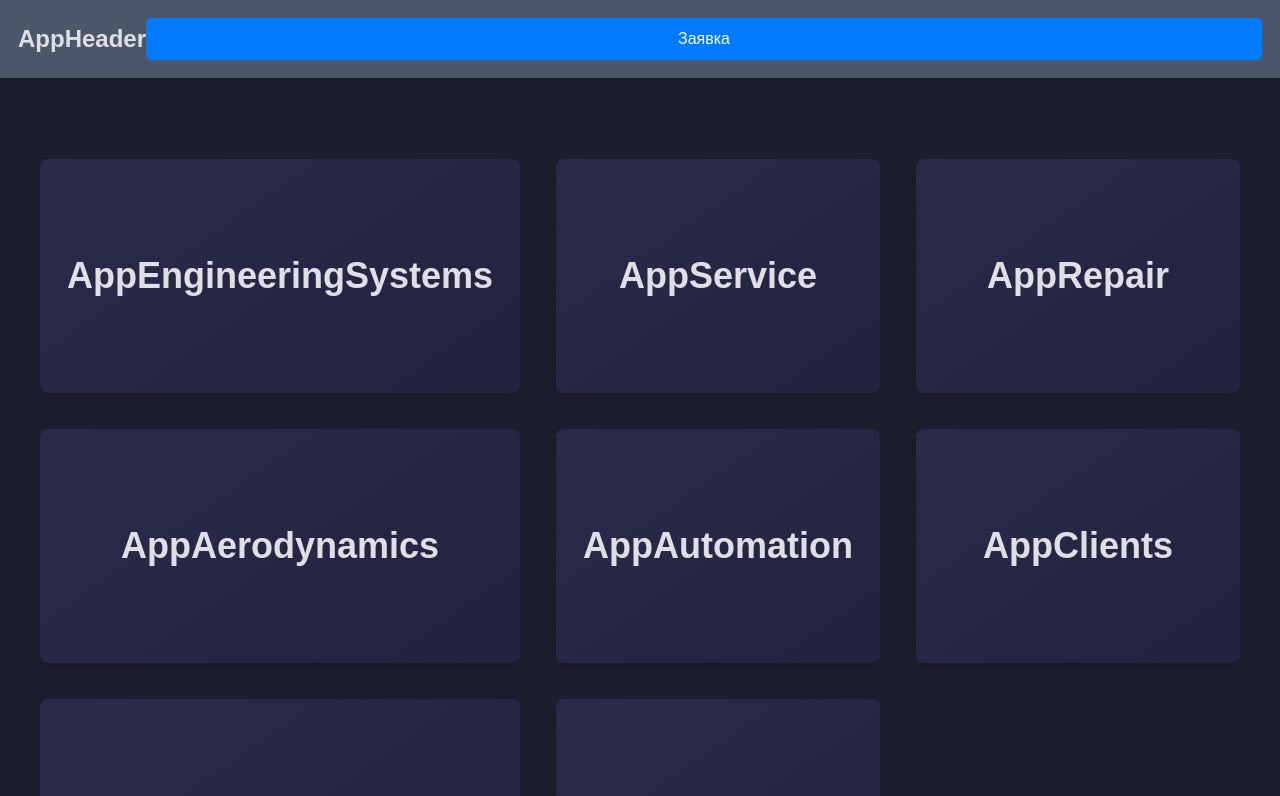
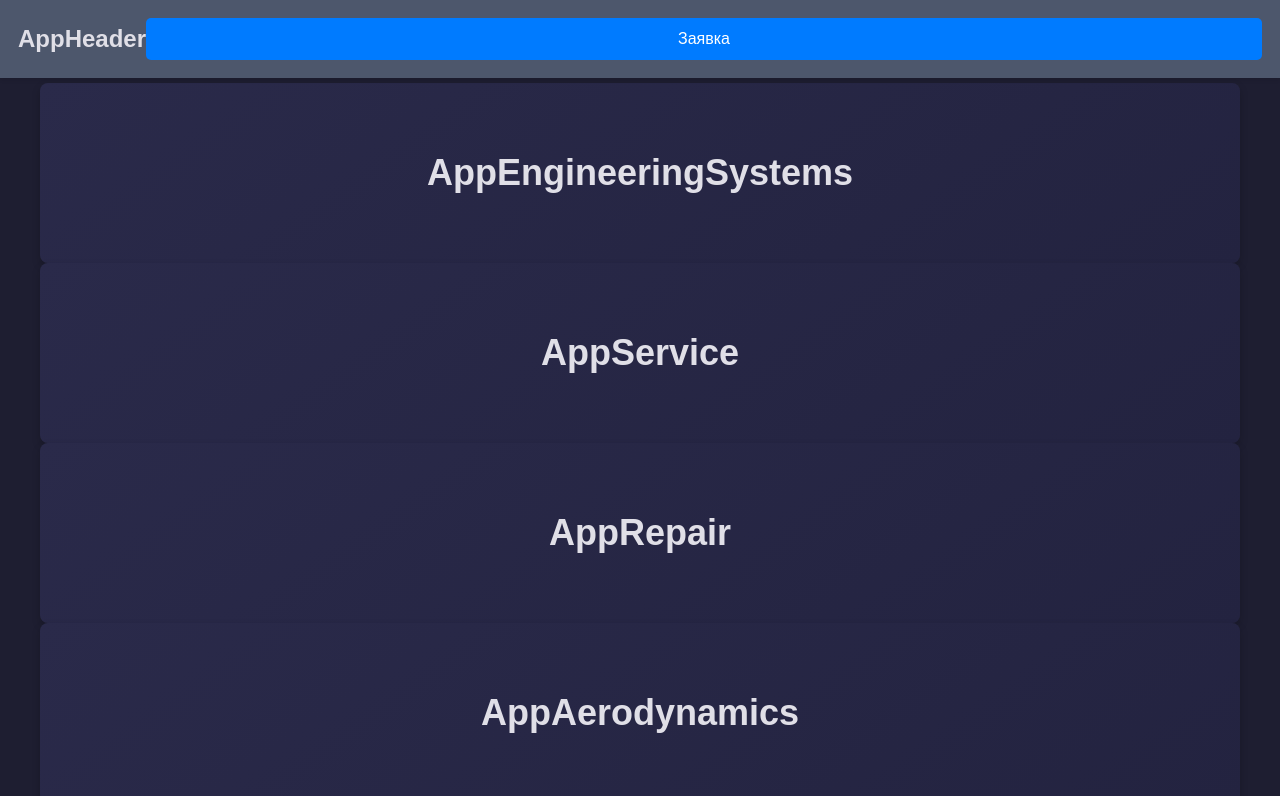
Before and after one commit to angeynik/ctc-site, a Vue app: page / in a window 1280 px wide. Shown: the top 796 px of the page. Built offline with nearby package versions, Linux system fonts and the light colour scheme.

Commit message:
Работа с css

```diff
--- a/src/assets/style.css
+++ b/src/assets/style.css
@@ -112,7 +112,9 @@ body {
   flex: 1;
   display: flex;
   flex-direction: column;
-  padding: var(--spacing-md);
+  margin: 0;
+  padding: 0 !important;
+  align-content: flex-start;
 }
 
 /* Footer стили */
@@ -124,13 +126,23 @@ body {
 }
 
 /* Компоненты лендинга */
-.landing-grid {
+/* .landing-grid {
   display: grid;
+  justify-items: stretch;
   gap: var(--spacing-lg);
   margin: var(--spacing-xl) 0;
+} */
+ .landing-grid {
+  display: flex;
+  flex-direction: column;
+  align-items: center;
+  gap: 0; /* Отступ между компонентами */
+  width: 100%;
+  margin: 0;
+  padding: 0;
 }
-
-.select-component {
+/* Компоненты отображаемые на лендинге AppClients AppReviews и т.д.*/
+.landing-component {
   cursor: pointer;
   padding: var(--spacing-lg);
   border-radius: 8px;
@@ -140,23 +152,56 @@ body {
   display: flex;
   align-items: center;
   justify-content: center;
-  min-height: 150px;
+  margin: 0;
+  box-sizing: border-box;
+  min-height: auto;
+  width: 100%;
 }
 
-.select-component:hover {
+.landing-component:hover {
   transform: translateY(-2px);
   box-shadow: 0 6px 12px rgba(0,0,0,0.3);
   background: linear-gradient(145deg, #3a3a5a, #323250);
 }
 
-.select-component h1,
-.select-component h2,
-.select-component h3 {
+.landing-component h1,
+.landing-component h2,
+.landing-component h3 {
   margin: 0;
   text-align: center;
   color: var(--light_font);
 }
-
+.landing-component-dark {
+  background: linear-gradient(145deg, #2a2a4a, #232340);
+  box-shadow: 0 4px 8px rgba(0,0,0,0.2);
+  transition: all 0.3s ease;
+  display: flex;
+  align-items: center;
+  justify-content: center;
+  margin: 0;
+  box-sizing: border-box;
+  min-height: auto;
+  width: 100%;
+}
+/* Компоненты для подробного описания системы */
+.component-aero{
+  /* cursor: pointer; */
+  padding: var(--spacing-lg);
+  border-radius: 8px;
+  background: linear-gradient(145deg, #2a2a4a, #232340);
+  box-shadow: 0 4px 8px rgba(0,0,0,0.2);
+  transition: all 0.3s ease;
+  display: flex;
+  align-items: center;
+  justify-content: center;
+  margin: 0;
+  box-sizing: border-box;
+  min-height: auto;
+  width: 100%;
+}
+.component-automation{
+  width: 100%;
+}
 /* Кнопка заявки */
 .request-btn {
   background-color: var(--green);
@@ -194,16 +239,17 @@ body {
 
   .landing-grid {
     grid-template-columns: 1fr;
-    gap: var(--spacing-md);
   }
 
-  .select-component {
+  .landing-component {
     min-height: 120px;
     padding: var(--spacing-md);
   }
 
   .main-content {
-    padding: var(--spacing-sm);
+  margin: 0;
+  padding: 0 !important;
+    /* padding: var(--spacing-sm); */
   }
 }
 
@@ -220,10 +266,9 @@ body {
 
   .landing-grid {
     grid-template-columns: repeat(2, 1fr);
-    gap: var(--spacing-lg);
   }
 
-  .select-component {
+  .landing-component {
     min-height: 140px;
   }
 }
@@ -241,17 +286,18 @@ body {
 
   .landing-grid {
     grid-template-columns: repeat(3, 1fr);
-    gap: var(--spacing-xl);
     max-width: 1200px;
-    margin: var(--spacing-2xl) auto;
+    margin: var(--spacing-xs) auto;
   }
 
-  .select-component {
+  .landing-component {
     min-height: 180px;
   }
 
   .main-content {
-    padding: var(--spacing-lg);
+  margin: 0;
+  padding: 0 !important;
+    /* padding: var(--spacing-lg); */
   }
 }
 
--- a/src/components/AeroDynamics.vue
+++ b/src/components/AeroDynamics.vue
@@ -1,5 +1,5 @@
 <template>
-    <div>
+    <div class="component-aero">
         <h3> AeroDynamics </h3>
     </div>
 </template>
--- a/src/components/AppAerodynamics.vue
+++ b/src/components/AppAerodynamics.vue
@@ -1,5 +1,5 @@
 <template>
-    <div class="select-component" @click="navigate">
+    <div class="landing-component" @click="navigate">
         <h1> AppAerodynamics </h1>
     </div>
 </template>
--- a/src/components/AppAutomation.vue
+++ b/src/components/AppAutomation.vue
@@ -1,5 +1,5 @@
 <template>
-    <div class="select-component" @click="navigate">
+    <div class="landing-component" @click="navigate">
         <h1> AppAutomation </h1>
     </div>
 </template>
--- a/src/components/AppClients.vue
+++ b/src/components/AppClients.vue
@@ -1,5 +1,5 @@
 <template>
-    <div class="select-component" @click="navigate">
+    <div class="landing-component" @click="navigate">
         <h1> AppClients </h1>
     </div>
 </template>
--- a/src/components/AppEngineeringSystems.vue
+++ b/src/components/AppEngineeringSystems.vue
@@ -1,5 +1,5 @@
 <template>
-    <div class="select-component" @click="navigate">
+    <div class="landing-component" @click="navigate">
         <h1> AppEngineeringSystems</h1>
     </div>
 </template>
--- a/src/components/AppRepair.vue
+++ b/src/components/AppRepair.vue
@@ -1,5 +1,5 @@
 <template>
-    <div class="select-component" @click="navigate">
+    <div class="landing-component" @click="navigate">
         <h1> AppRepair </h1>
     </div>
 </template>
--- a/src/components/AppReviews.vue
+++ b/src/components/AppReviews.vue
@@ -1,5 +1,5 @@
 <template>
-    <div class="select-component" @click="navigate">
+    <div class="landing-component" @click="navigate">
         <h1> App reviews </h1>
     </div>
 </template>
--- a/src/components/AppService.vue
+++ b/src/components/AppService.vue
@@ -1,5 +1,5 @@
 <template>
-    <div class="select-component" @click="navigate">
+    <div class="landing-component" @click="navigate">
         <h1> AppService </h1>
     </div>
 </template>
--- a/src/components/AppWorkflow.vue
+++ b/src/components/AppWorkflow.vue
@@ -1,5 +1,5 @@
 <template>
-    <div class="select-component" @click="navigate">
+    <div class="landing-component" @click="navigate">
         <h1> AppWorkflow </h1>
     </div>
 </template>
--- a/src/components/AutomationService.vue
+++ b/src/components/AutomationService.vue
@@ -1,5 +1,5 @@
 <template>
-    <div>
+    <div class="component-automation">
         <h3> AutomationService </h3>
     </div>
 </template>
```
